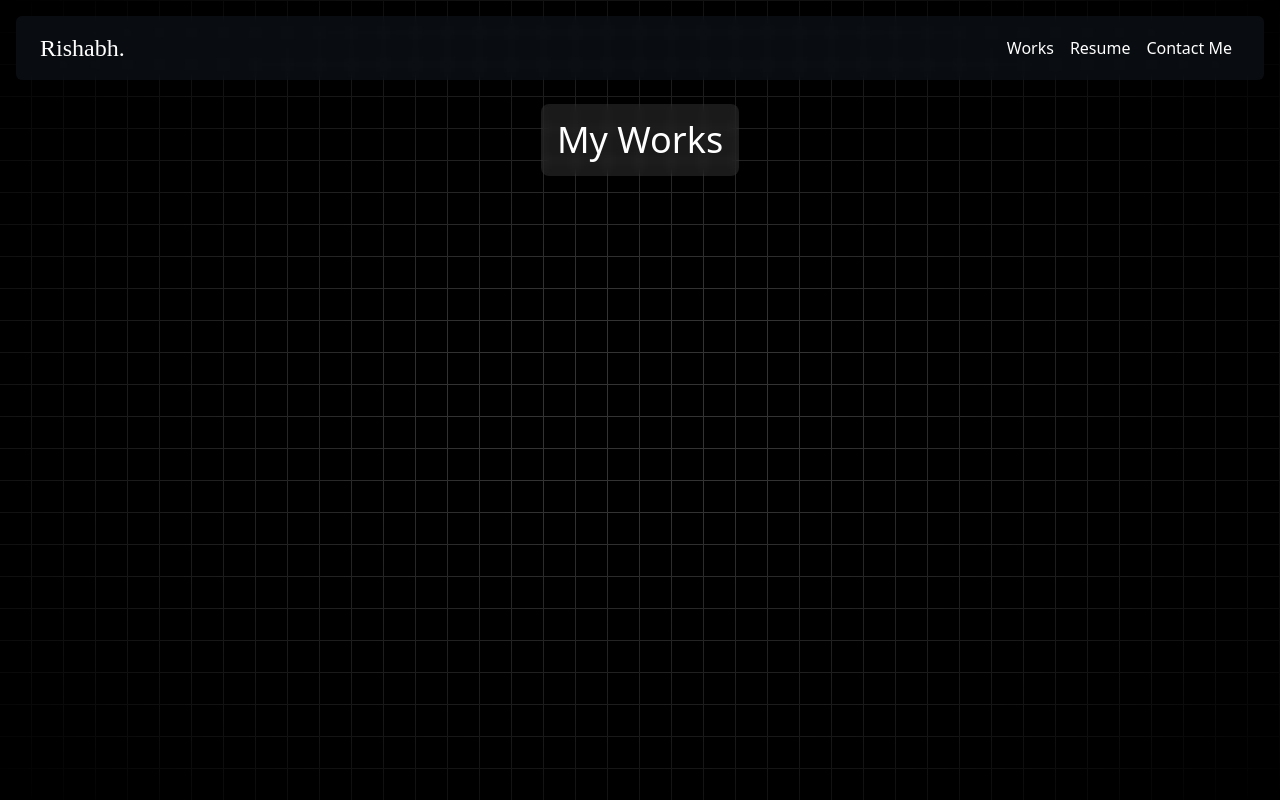
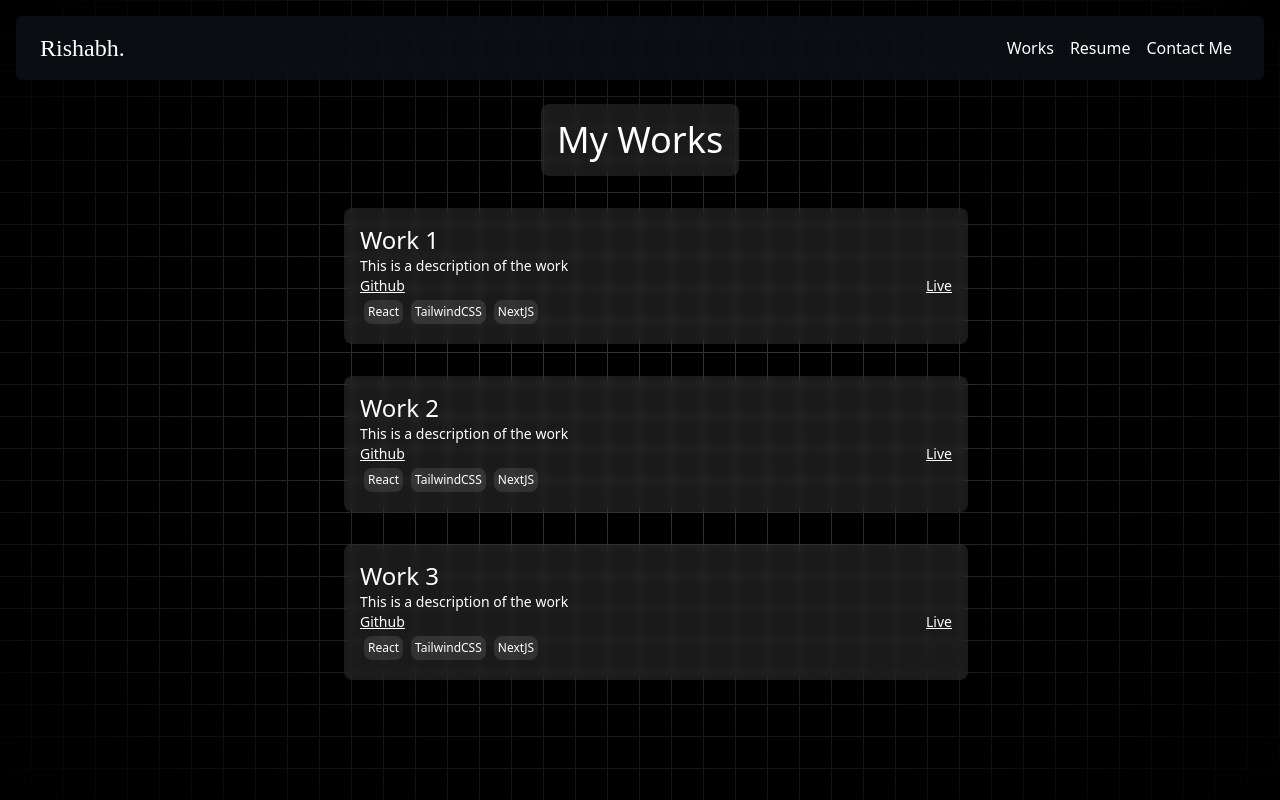
Before and after one commit to rishabhguptajs/personal_portfolio, a Next.js app: page /works in a window 1280 px wide. Built offline with nearby package versions, Linux system fonts and the light colour scheme.

Commit message:
feat: fixed some bugs

```diff
--- a/package.json
+++ b/package.json
@@ -16,7 +16,8 @@
     "react": "^18",
     "react-dom": "^18",
     "react-icons": "^5.2.1",
-    "tailwind-merge": "^2.4.0"
+    "tailwind-merge": "^2.4.0",
+    "tailwind-scrollbar": "^3.1.0"
   },
   "devDependencies": {
     "@types/node": "^20",
--- /dev/null
+++ b/src/app/components/work.tsx
@@ -0,0 +1,58 @@
+"use client";
+
+import Link from "next/link";
+import React from "react";
+
+interface WorksProps {
+  name: string;
+  github: string;
+  live: string;
+  desc: string;
+  tech: string[];
+  id: number;
+}
+
+const WorkComponent: React.FC<WorksProps> = ({ name, github, live, desc, tech = [], id }) => {
+  return (
+    <div className="w-[50%]">
+      <Link href={`/works/${id}`} legacyBehavior>
+        <a className="w-full block">
+          <div className="w-full p-4 bg-white/10 backdrop-blur-sm rounded-lg m-4">
+            <h1 className="text-white text-2xl">{name}</h1>
+            <p className="text-white text-sm">{desc}</p>
+            <div className="flex flex-row items-center justify-between">
+              <a
+                href={github}
+                target="_blank"
+                rel="noopener noreferrer"
+                className="text-white text-sm underline"
+              >
+                Github
+              </a>
+              <a
+                href={live}
+                target="_blank"
+                rel="noopener noreferrer"
+                className="text-white text-sm underline"
+              >
+                Live
+              </a>
+            </div>
+            <div className="flex flex-row items-center justify-start">
+              {tech.map((t, i) => (
+                <div
+                  key={i}
+                  className="text-white text-xs bg-white/10 p-1 rounded-lg m-1"
+                >
+                  {t}
+                </div>
+              ))}
+            </div>
+          </div>
+        </a>
+      </Link>
+    </div>
+  );
+};
+
+export default WorkComponent;
--- a/src/app/page.tsx
+++ b/src/app/page.tsx
@@ -1,3 +1,5 @@
+"use client";
+
 import Navbar from "./components/navbar";
 import SideBar from "./components/sidebar";
 import SkillsCard from "./components/skills";
--- a/src/app/works/[id]/[id].tsx
+++ /dev/null
@@ -1,11 +0,0 @@
-import React from 'react'
-
-const  = () => {
-  return (
-    <div>
-
-    </div>
-  )
-}
-
-export default
--- /dev/null
+++ b/src/app/works/[id]/page.tsx
@@ -0,0 +1,16 @@
+"use client";
+
+import { useParams } from 'next/navigation'
+import React from 'react'
+
+const WorkPage = () => {
+  const { id } = useParams();
+
+  return (
+    <div>
+      <h1>Work {id}</h1>
+    </div>
+  )
+}
+
+export default WorkPage
--- a/src/app/works/page.tsx
+++ b/src/app/works/page.tsx
@@ -1,20 +1,42 @@
+"use client";
+
 import React from 'react'
 import Navbar from '../components/navbar'
+import WorkComponent from '../components/work'
 
-interface WorksProps {
-  name: string;
-  github: string;
-  live: string;
-  desc: string;
-  tech: string[];
-}
-
-const Works: React.FC<WorksProps> = ({name, github, live, desc, tech}) => {
+const Works: React.FC = () => {
   return (
     <div className="w-full p-4 items-center bg-black bg-grid-white/[0.2] relative flex h-screen flex-col">
-        <div className="absolute pointer-events-none inset-0 flex items-center justify-center bg-black [mask-image:radial-gradient(ellipse_at_center,transparent_20%,black)] z-20"></div>
-        <Navbar />
+      <div className="absolute pointer-events-none inset-0 flex items-center justify-center bg-black [mask-image:radial-gradient(ellipse_at_center,transparent_20%,black)] z-20"></div>
+      <Navbar />
       <h1 className='text-white p-4 backdrop-blur-sm bg-white/10 mt-6 text-4xl rounded-lg z-50 cursor-default'>My Works</h1>
+
+      <div className="flex flex-row sm:flex-col flex-grow items-center justify-center sm:justify-start max-h-[70%] overflow-y-scroll w-full m-4 scrollbar-thumb-slate-600 z-50">
+        <WorkComponent
+          name='Work 1'
+          github='https://github.com'
+          live='https://rishabh.live'
+          desc='This is a description of the work'
+          tech={['React', 'TailwindCSS', 'NextJS']}
+          id={1}
+        />
+        <WorkComponent
+          name='Work 2'
+          github='https://github.com'
+          live='https://rishabh.live'
+          desc='This is a description of the work'
+          tech={['React', 'TailwindCSS', 'NextJS']}
+          id={2}
+        />
+        <WorkComponent
+          name='Work 3'
+          github='https://github.com'
+          live='https://rishabh.live'
+          desc='This is a description of the work'
+          tech={['React', 'TailwindCSS', 'NextJS']}
+          id={3}
+        />
+      </div>
     </div>
   )
 }
--- a/tailwind.config.ts
+++ b/tailwind.config.ts
@@ -1,6 +1,7 @@
 import type { Config } from "tailwindcss"
 
 const svgToDataUri = require("mini-svg-data-uri");
+const scrollBar = require('tailwind-scrollbar');
 
 const colors = require("tailwindcss/colors");
 
@@ -29,7 +30,8 @@ const config: Config = {
   },
   plugins: [
       addVariablesForColors,
-    function ({ matchUtilities, theme }: any) {
+      scrollBar,
+      function ({ matchUtilities, theme }: { matchUtilities: any, theme: any }) {
         matchUtilities(
           {
             "bg-grid": (value: any) => ({
```
Also changed, not shown: src/app/assets/workdata.ts (added), 1 other file (tests, documents, lock files or other folders). Lines whose indentation alone changed are shown as unchanged.
